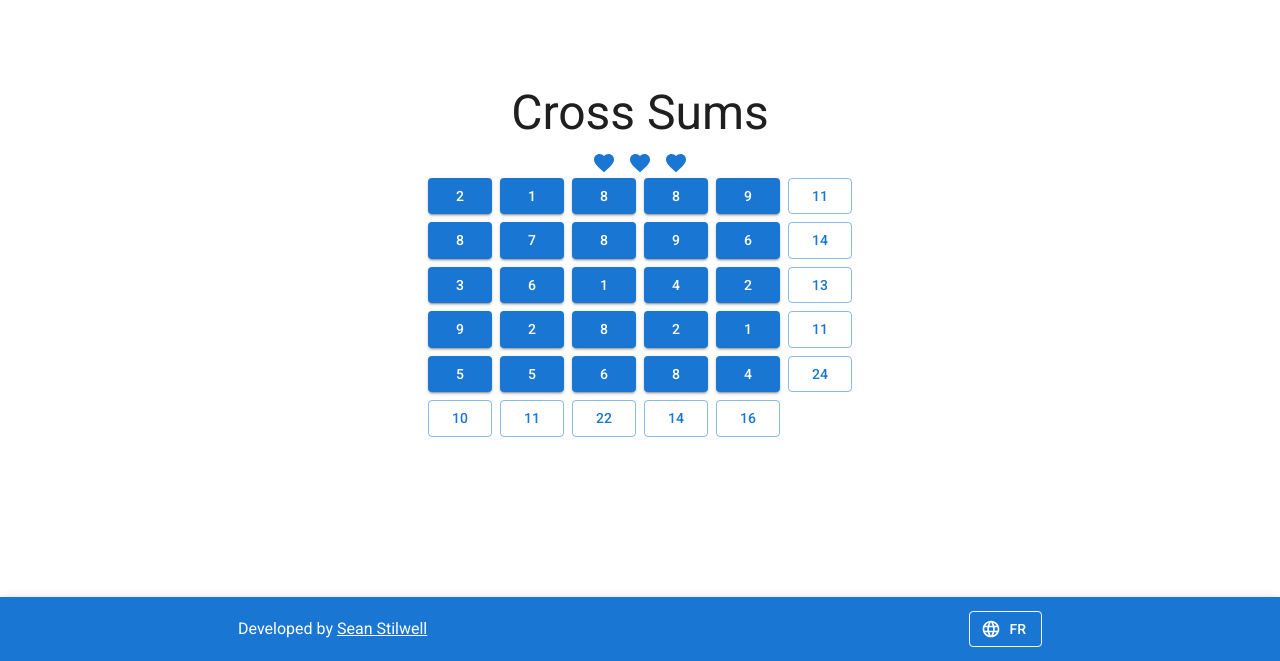
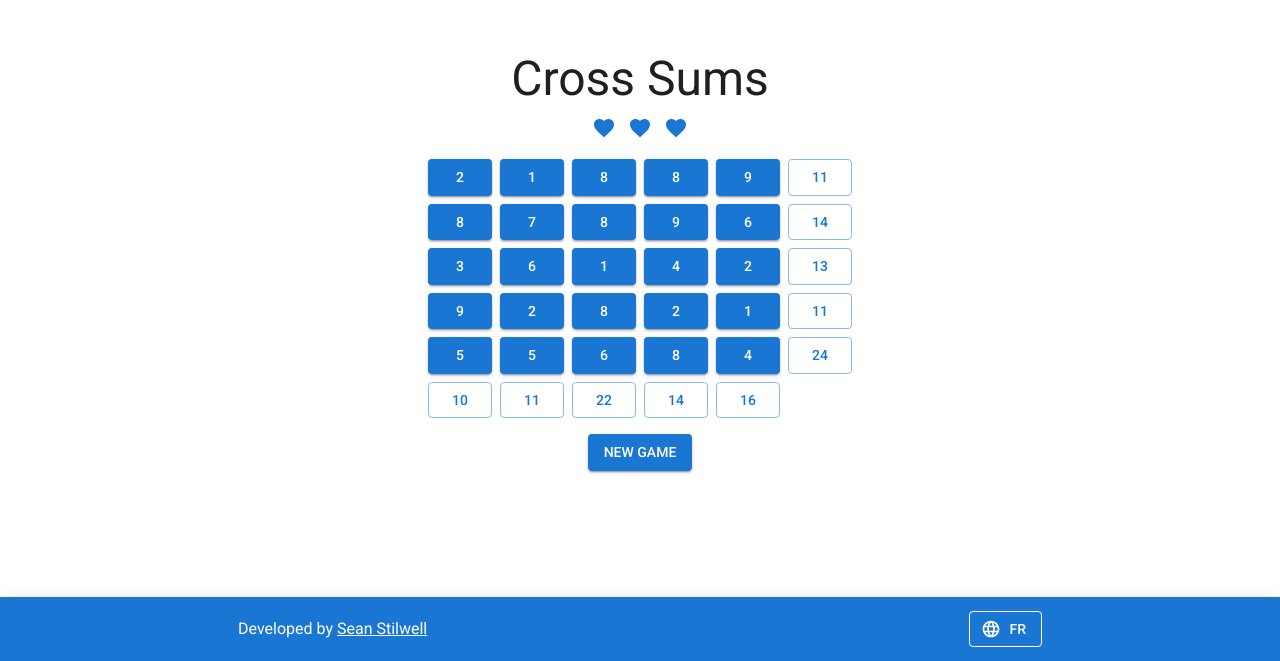
Before and after one commit to Sean-Stilwell/CrossSums, a Next.js app: page /en in a window 1280 px wide. Shown: the part 139-800 px from the top of the page. Built offline with nearby package versions, Linux system fonts and the light colour scheme; what @mui/material-nextjs would draw is missing.

Commit message:
Adding option to start a new game

```diff
--- a/src/components/Game.tsx
+++ b/src/components/Game.tsx
@@ -19,11 +19,6 @@ const Game: React.FC<GameProps> = ({ rows, columns }) => {
     const [columnSums, setColumnSums] = React.useState<number[]>([]);
 
     const clickCell = (row: number, column: number) => {
-        console.log(`Clicked cell ${row},${column}`);
-        console.log(`Cell value: ${board[row][column]}`);
-        console.log(`Cell used: ${used[row][column]}`);
-        console.log(`Lives: ${lives}`);
-
         const newLives = !used[row][column] ? lives - 1 : lives;
         const newClicked = [...clicked];
         newClicked[row][column] = true;
@@ -68,6 +63,7 @@ const Game: React.FC<GameProps> = ({ rows, columns }) => {
             }
         }
 
+        setLives(3);
         setBoard(board);
         setUsed(used);
         setClicked(clicked);
@@ -76,12 +72,9 @@ const Game: React.FC<GameProps> = ({ rows, columns }) => {
     }
 
     const checkWin = (): boolean => {
-        // Check that all clicked cells are used and that all unclicked cells are not used.
         for (let i = 0; i < rows; i++) {
             for (let j = 0; j < columns; j++) {
-                if (clicked[i][j] && !used[i][j]) {
-                    return false;
-                }
+                // Verify that all used cells have been clicked.
                 if (!clicked[i][j] && used[i][j]) {
                     return false;
                 }
@@ -116,7 +109,7 @@ const Game: React.FC<GameProps> = ({ rows, columns }) => {
                     {lives > 2 ? <FavoriteIcon /> : <FavoriteBorderIcon />}
                 </Icon>
             </Box>
-            <Grid container spacing={1} display="flex" justifyContent="center" alignItems="center">
+            <Grid container spacing={1} display="flex" justifyContent="center" alignItems="center" marginTop={2}>
                 {board.map((row, i) => (
                     <Grid key={i}>
                         <Grid container spacing={1} display="flex" justifyContent="center" alignItems="center">
@@ -148,6 +141,9 @@ const Game: React.FC<GameProps> = ({ rows, columns }) => {
                     <Button variant="text" color="primary" disabled />
                 </Grid>
             </Grid>
+            <Box alignItems={"center"} display="flex" justifyContent="center" marginTop={2}>
+                <Button variant="contained" onClick={() => createBoard(5,5)}>New Game</Button>
+            </Box>
         </Box>
     );
 };
```
